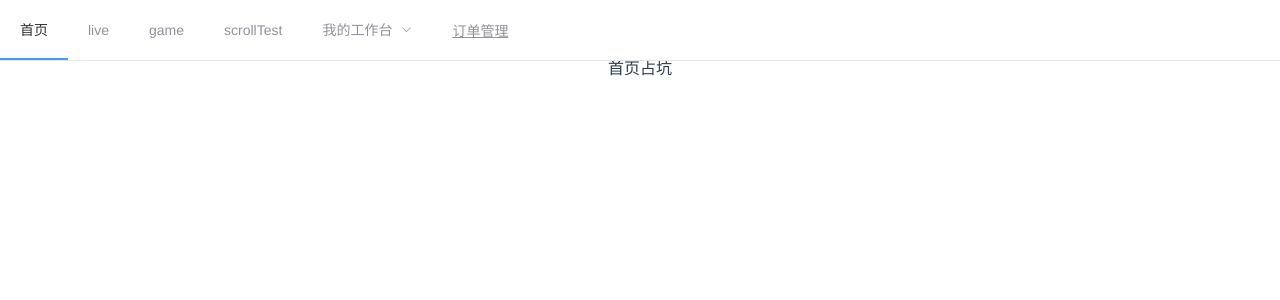
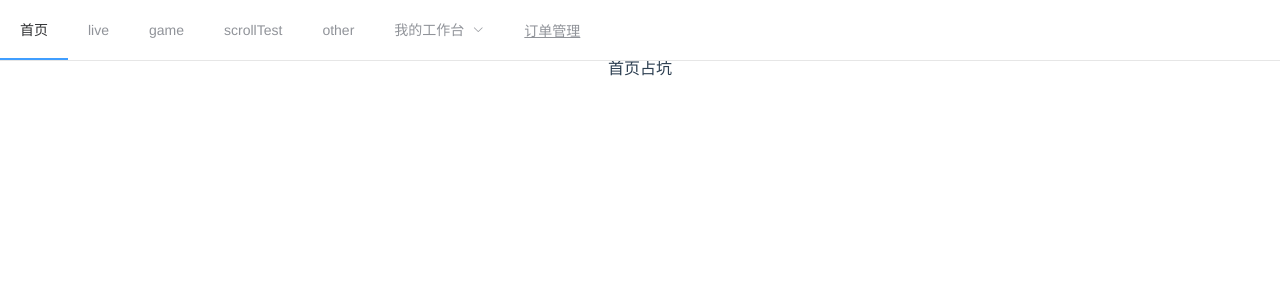
Before and after one commit to HowardTangHw/DouyuTool, a Vue app: page / in a window 1280 px wide. Shown: the top 300 px of the page. Built offline with nearby package versions, Linux system fonts and the light colour scheme.

Commit message:
fixed #1

```diff
--- a/src/components/Nav.vue
+++ b/src/components/Nav.vue
@@ -4,6 +4,7 @@
     <el-menu-item index="live">live</el-menu-item>
     <el-menu-item index="game">game</el-menu-item>
     <el-menu-item index="scrollTest">scrollTest</el-menu-item>
+    <el-menu-item index="other">other</el-menu-item>
     <el-submenu index="/other">
       <template slot="title">我的工作台</template>
       <el-menu-item index="2-1">选项1</el-menu-item>
@@ -41,6 +42,9 @@ export default {
         case 'scrollTest':
           this.$router.push({ path: '/scrollTest' });
           break;
+        case 'other':
+          this.$router.push({ path: '/other' });
+          break;
         default:
       }
     }
--- a/src/main.js
+++ b/src/main.js
@@ -3,7 +3,7 @@
 import Vue from 'vue';
 import App from './App';
 import axios from 'axios';
-import ElementUI from 'element-ui';
+import ElementUI from 'element-ui'; //之后将element-ui改为外部引入
 import 'element-ui/lib/theme-chalk/index.css';
 import router from './router';
 
```
